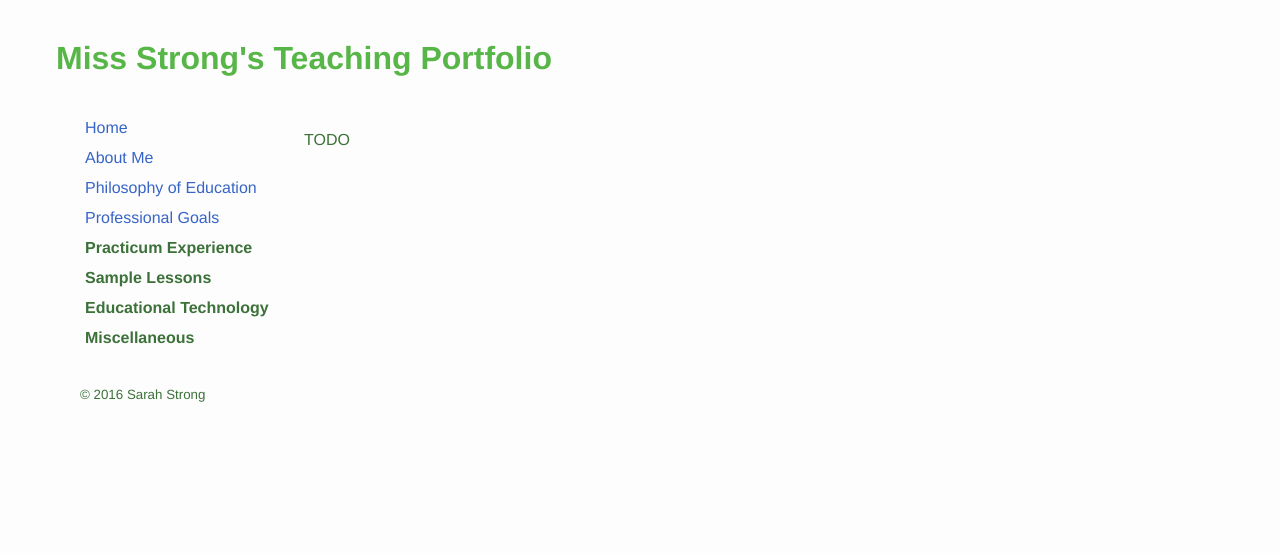
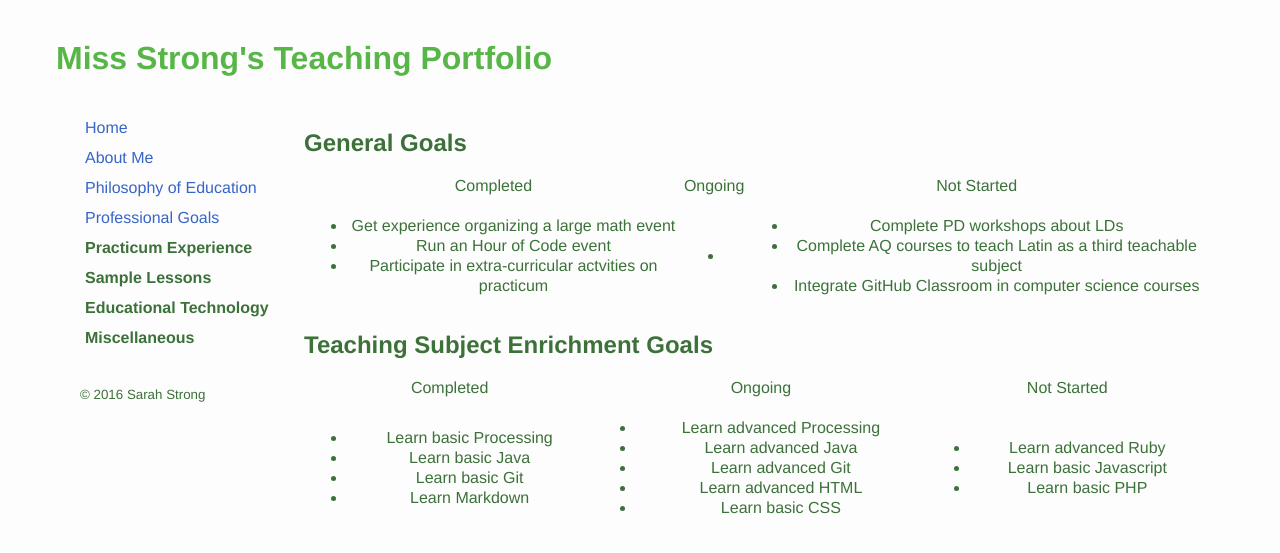
Before and after one commit to sarahstrong314/sarahstrong.ca, a Jekyll site: the page built from professional-goals.html, in a window 1280 px wide. Shown: the top 553 px of the page. Built offline with Jekyll 4.4.1, drawn with Linux system fonts in a browser that asks for light colours; nearby versions of some CDN libraries; library files that are not in the unit come from our copies; Markdown is read by kramdown in place of the engine named in the settings.

Commit message:
Added content to professional goals section

```diff
--- a/professional-goals.html
+++ b/professional-goals.html
@@ -4,8 +4,72 @@ title: Professional Goals
 ---
 
 <div id="Professional Goals">
-<p>TODO</p>
 
-<!--Table of completed, ongoing, and not started professional goals-->
+<h2>General Goals</h2>
+
+    <table style="width:100%">
+      <tr>
+        <td align="center">Completed</td>
+        <td align="center">Ongoing</td>
+        <td align="center">Not Started</td>
+      </tr>
+      <tr>
+        <td align="center">
+          <ul>
+            <li>Get experience organizing a large math event</li>
+            <li>Run an Hour of Code event</li>
+            <li>Participate in extra-curricular actvities on practicum</li>
+          </ul>
+        </td>
+        <td align="center">
+          <ul>
+            <li></li>
+          </ul>
+        </td>
+        <td align="center">
+          <ul>
+            <li>Complete PD workshops about LDs</li>
+            <li>Complete AQ courses to teach Latin as a third teachable subject</li>
+            <li>Integrate GitHub Classroom in computer science courses</li>
+          </ul>
+        </td>
+      </tr>
+    </table>
+
+<h2>Teaching Subject Enrichment Goals</h2>
+
+    <table style="width:100%">
+      <tr>
+        <td align="center">Completed</td>
+        <td align="center">Ongoing</td>
+        <td align="center">Not Started</td>
+      </tr>
+      <tr>
+        <td align="center">
+          <ul>
+            <li>Learn basic Processing</li>
+            <li>Learn basic Java</li>
+            <li>Learn basic Git</li>
+            <li>Learn Markdown</li>
+          </ul>
+        </td>
+        <td align="center">
+          <ul>
+            <li>Learn advanced Processing</li>
+            <li>Learn advanced Java</li>
+            <li>Learn advanced Git</li>
+            <li>Learn advanced HTML</li>
+            <li>Learn basic CSS</li>
+          </ul>
+        </td>
+        <td align="center">
+          <ul>
+            <li>Learn advanced Ruby</li>
+            <li>Learn basic Javascript</li>
+            <li>Learn basic PHP</li>
+          </ul>
+        </td>
+      </tr>
+    </table>
 
 </div>
```
